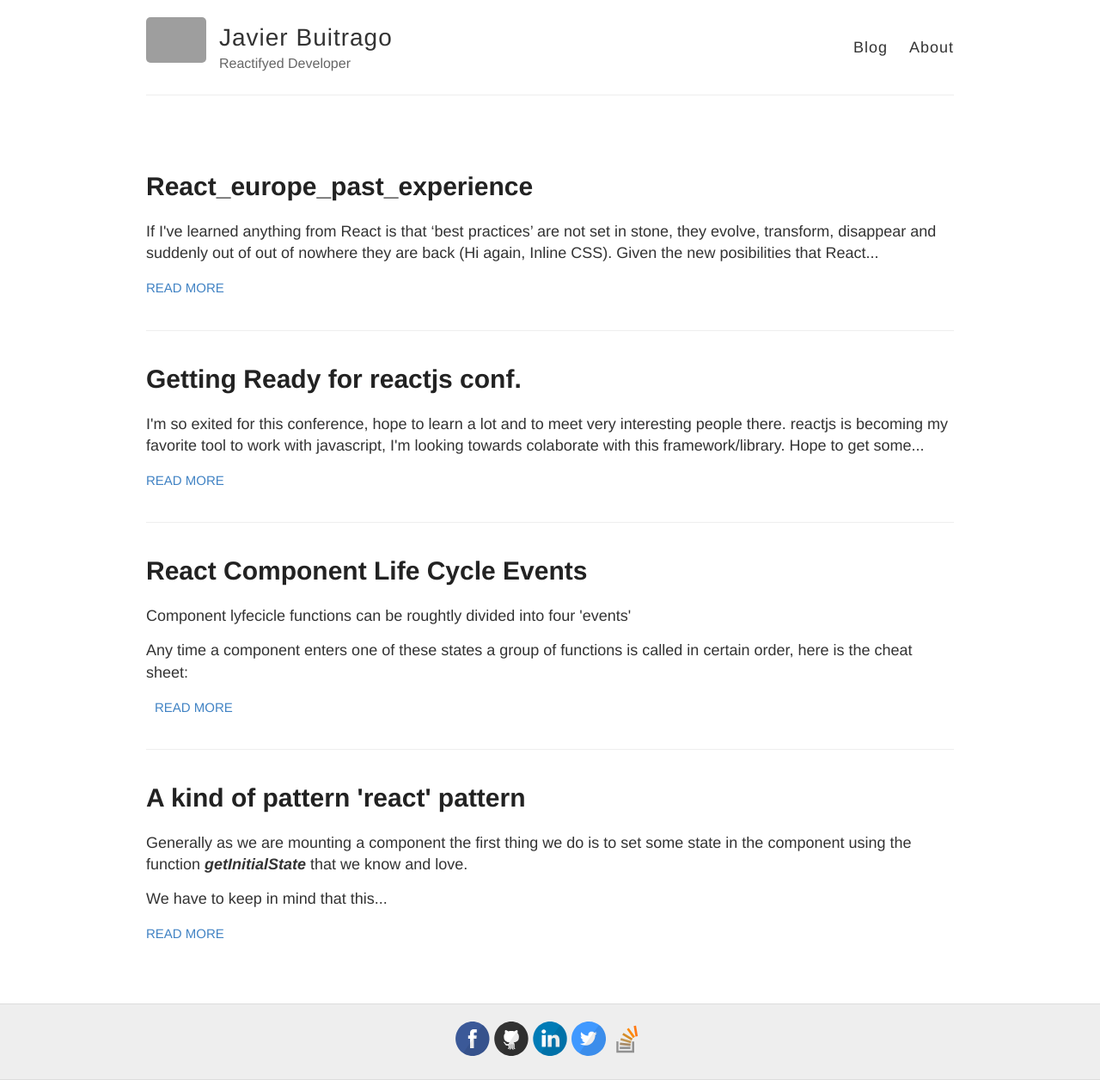
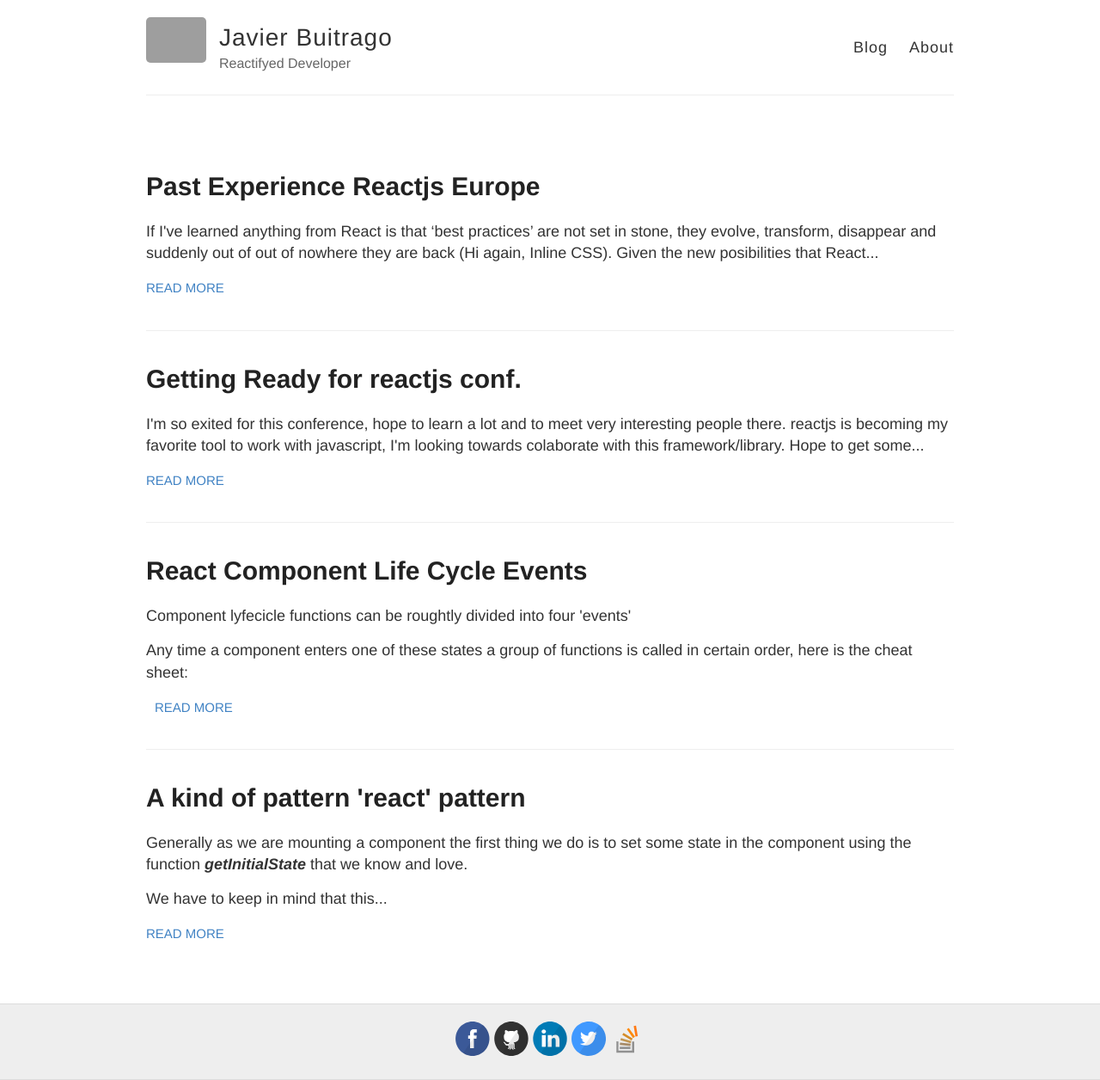
Before and after one commit to javpaw/javpaw-old.github.io, a Jekyll site: the page built from index.html, in a window 1280 px wide. Shown: the whole page at 86% size. Built offline with Jekyll 4.4.1, drawn with Linux system fonts in a browser that asks for light colours; Markdown is read by kramdown in place of the engine named in the settings; grey boxes are pictures that could not be loaded.

Commit message:
fixed title

```diff
--- a/_posts/2015-2-15-react_europe_past_experience.html
+++ b/_posts/2015-2-15-react_europe_past_experience.html
@@ -1,3 +1,8 @@
+---
+layout: post
+title: Past Experience Reactjs Europe
+---
+
 <p>
 
 If I've learned anything from React is that  ‘best practices’ are not set in stone, they evolve, transform, disappear and suddenly out of out of nowhere they are back (Hi again, Inline CSS). Given the new posibilities that React bring us; What would be the best practices to work with the visual part of the components? How can we discover the best practices to deal with the visual complexity of a web application?
```
